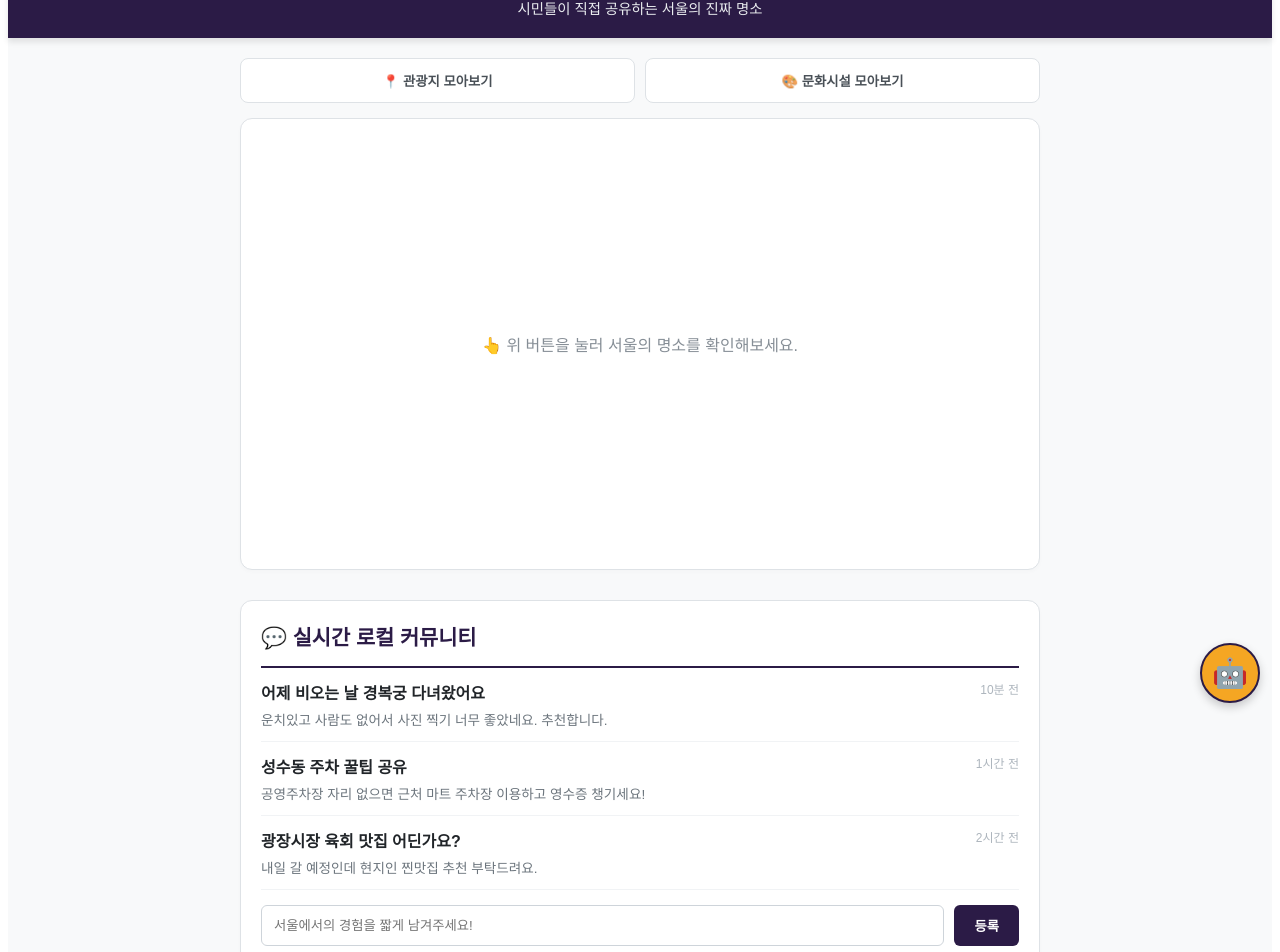
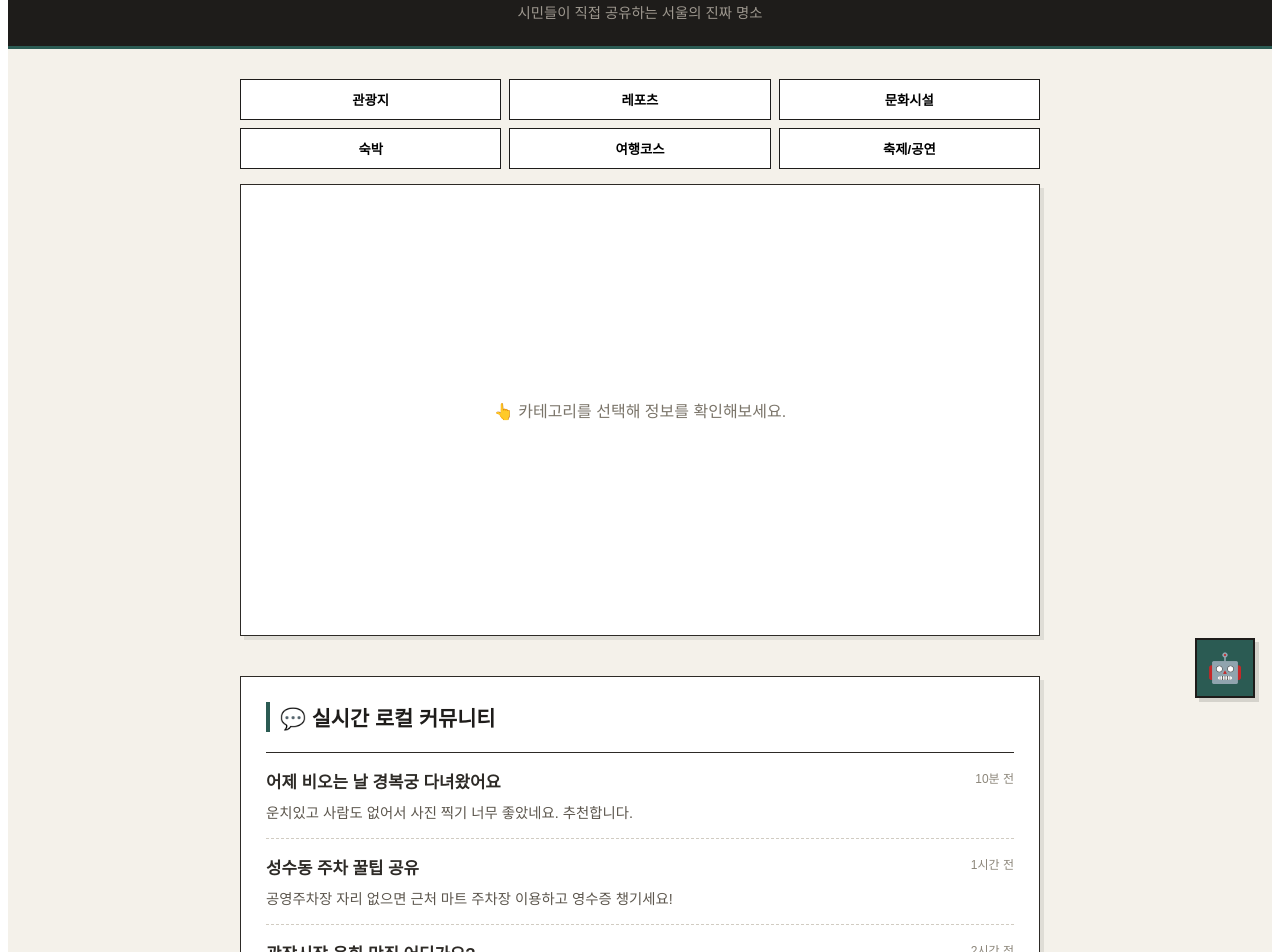
Before and after one commit to ohchanwu/ssaidols, a Vue app in the folder JSON 데이터 지연 로드/ssafy-teamPJT/: page / in a window 1280 px wide. Shown: the part 77-1029 px from the top of the page. Built offline with nearby package versions, Linux system fonts and the light colour scheme.

Commit message:
v5: 항목 구분

```diff
--- a/JSON 데이터 지연 로드/ssafy-teamPJT/index.html
+++ b/JSON 데이터 지연 로드/ssafy-teamPJT/index.html
@@ -1,6 +1,7 @@
 <!DOCTYPE html>
 <html lang="">
   <head>
+    <link href="https://fonts.googleapis.com/css2?family=Playfair+Display:wght@400;700&display=swap" rel="stylesheet">
     <meta charset="UTF-8">
     <link rel="icon" href="/favicon.ico">
     <meta name="viewport" content="width=device-width, initial-scale=1.0">
--- a/JSON 데이터 지연 로드/ssafy-teamPJT/src/App.vue
+++ b/JSON 데이터 지연 로드/ssafy-teamPJT/src/App.vue
@@ -9,25 +9,21 @@
     </header>
 
     <main class="main-content">
-      <!-- 상단 영역: 정보 탐색 (리스트 뷰 & 자체 스크롤) -->
+      <!-- 6개 카테고리 탭 버튼 -->
       <section class="info-section">
-        <div class="tab-buttons">
+        <div class="tab-grid">
           <button
-            :class="{ active: currentTab === '서울_관광지' }"
-            @click="fetchData('서울_관광지')"
+            v-for="cat in categories"
+            :key="cat.file"
+            :class="{ active: currentTab === cat.file }"
+            @click="fetchData(cat.file)"
           >
-            📍 관광지 모아보기
-          </button>
-          <button
-            :class="{ active: currentTab === '서울_문화시설' }"
-            @click="fetchData('서울_문화시설')"
-          >
-            🎨 문화시설 모아보기
+            {{ cat.name }}
           </button>
         </div>
 
-        <!-- 데이터 리스트 컨테이너 (스크롤 고정 영역) -->
-        <div class="list-container">
+        <!-- 데이터 리스트 컨테이너 -->
+        <div class="list-container" id="explore-section">
           <div v-if="isLoading" class="status-box">
             <p>데이터를 불러오는 중입니다...</p>
           </div>
@@ -38,26 +34,24 @@
               <div v-else class="item-img no-img">이미지 없음</div>
 
               <div class="item-info">
-                <span class="item-category">{{ currentTab === '서울_관광지' ? '관광지' : '문화시설' }}</span>
+                <span class="item-category">{{ getCategoryName(currentTab) }}</span>
                 <h3 class="item-title">{{ item.title }}</h3>
-                <p class="item-address">{{ item.addr1 }}</p>
+                <p class="item-address">📍 {{ item.addr1 }}</p>
               </div>
             </div>
           </div>
 
           <div v-else class="status-box empty">
-            <p>👆 위 버튼을 눌러 서울의 명소를 확인해보세요.</p>
+            <p>👆 카테고리를 선택해 정보를 확인해보세요.</p>
           </div>
         </div>
       </section>
 
-      <!-- 하단 영역: 실시간 게시판 -->
+      <!-- 하단: 실시간 게시판 -->
       <section class="board-section">
         <div class="section-header">
           <h2>💬 실시간 로컬 커뮤니티</h2>
         </div>
-
-        <!-- 게시글 리스트 (스크롤 고정) -->
         <div class="board-container">
           <div v-for="post in posts" :key="post.id" class="board-item">
             <div class="board-content">
@@ -67,8 +61,6 @@
             <span class="board-time">{{ post.time }}</span>
           </div>
         </div>
-
-        <!-- 빠른 글쓰기 영역 -->
         <div class="quick-write">
           <input type="text" v-model="newPost" placeholder="서울에서의 경험을 짧게 남겨주세요!" @keyup.enter="addPost" />
           <button @click="addPost">등록</button>
@@ -76,7 +68,7 @@
       </section>
     </main>
 
-    <!-- 우측 하단 챗봇 둥둥이 -->
+    <!-- 챗봇 -->
     <div class="chatbot-floating">
       <div v-if="isChatOpen" class="chat-window">
         <div class="chat-header">
@@ -84,7 +76,7 @@
           <button @click="isChatOpen = false">✕</button>
         </div>
         <div class="chat-body">
-          <p class="bot-msg">안녕하세요! 서울 관광이나 교통편에 대해 무엇이든 물어보세요.</p>
+          <p class="bot-msg">어떤 카테고리가 가장 궁금하신가요?</p>
         </div>
         <div class="chat-input">
           <input type="text" placeholder="질문 입력..." />
@@ -98,6 +90,15 @@
 
 <script setup>
 import { ref } from 'vue';
+
+const categories = [
+  { name: '관광지', file: '서울_관광지' },
+  { name: '레포츠', file: '서울_레포츠' },
+  { name: '문화시설', file: '서울_문화시설' },
+  { name: '숙박', file: '서울_숙박' },
+  { name: '여행코스', file: '서울_여행코스' },
+  { name: '축제/공연', file: '서울_축제공연행사' }
+];
 
 const items = ref([]);
 const isLoading = ref(false);
@@ -114,6 +115,11 @@ const newPost = ref('');
 // 챗봇 상태
 const isChatOpen = ref(false);
 
+const getCategoryName = (file) => {
+  const cat = categories.find(c => c.file === file);
+  return cat ? cat.name : '';
+};
+
 const fetchData = async (fileName) => {
   currentTab.value = fileName;
   isLoading.value = true;
@@ -125,7 +131,7 @@ const fetchData = async (fileName) => {
     const data = await response.json();
     items.value = data.items;
   } catch (error) {
-    console.warn("데이터 로드 실패. 경로를 확인하세요.");
+    console.warn("데이터 로드 실패.");
   } finally {
     isLoading.value = false;
   }
@@ -133,114 +139,106 @@ const fetchData = async (fileName) => {
 
 const addPost = () => {
   if (!newPost.value.trim()) return;
-  posts.value.unshift({
-    id: Date.now(),
-    title: '새로운 로컬 제보',
-    content: newPost.value,
-    time: '방금 전'
-  });
+  posts.value.unshift({ id: Date.now(), title: '새로운 제보', content: newPost.value, time: '방금 전' });
   newPost.value = '';
 };
+
+
 </script>
 
 <style scoped>
-/* 폰트 및 전체 배경 (눈이 편안한 밝은 톤) */
+
 .app-wrapper {
-  background-color: #F8F9FA;
+  background-color: #F4F1EA; /* 따뜻한 한지 톤 */
   min-height: 100vh;
   font-family: 'Pretendard', sans-serif;
-  color: #212529;
+  color: #2D2A26; /* 먹물 같은 딥 차콜 */
   padding-bottom: 80px;
 }
 
-/* 상단 헤더 (딥 퍼플 배경에 흰색/골드 텍스트로 가독성 확보) */
 .header {
-  background-color: #2b1b46; /* 깊은 보라색 */
-  padding: 20px;
+  background-color: #1E1C1A; /* 먹물 차콜 */
+  padding: 24px 20px;
   text-align: center;
-  box-shadow: 0 4px 6px rgba(0,0,0,0.1);
+  border-bottom: 3px solid #2B5B53; /* 차분한 단청 청록색 */
 }
 .header .logo {
-  color: #ffffff;
+  color: #F4F1EA;
   font-size: 1.8rem;
-  font-weight: 800;
+  font-weight: 700;
   margin: 0 0 5px 0;
+  letter-spacing: 2px; /* 정갈한 자간 */
 }
 .header .logo span {
-  color: #F5A623; /* 명시성 높은 옐로우 골드 */
+  color: #2B5B53; /* 청록색 포인트 */
 }
 .header .subtitle {
-  color: #e9ecef;
+  color: #9E988F;
   font-size: 0.9rem;
   margin: 0;
+  font-weight: 300;
 }
 
-/* 메인 컨텐츠 영역 */
 .main-content {
   max-width: 800px;
   margin: 0 auto;
-  padding: 20px;
+  padding: 30px 20px;
   display: flex;
   flex-direction: column;
-  gap: 30px;
+  gap: 40px;
 }
-
-/* --- 상단: 정보 리스트 영역 --- */
-.tab-buttons {
-  display: flex;
-  gap: 10px;
+.tab-grid {
+  display: grid;
+  grid-template-columns: repeat(3, 1fr); /* 3x2 그리드로 깔끔하게 */
+  gap: 8px;
   margin-bottom: 15px;
 }
-.tab-buttons button {
-  flex: 1;
-  background-color: #ffffff;
-  border: 1px solid #dee2e6;
-  padding: 12px;
-  border-radius: 8px;
+.tab-grid button {
+  background: #ffffff;
+  border: 1px solid #1e1c1a;
+  padding: 10px;
   font-weight: 600;
-  color: #495057;
   cursor: pointer;
   transition: all 0.2s;
 }
-.tab-buttons button.active {
-  background-color: #F5A623;
-  color: #2b1b46;
-  border-color: #F5A623;
+.tab-grid button.active {
+  background: #2B5B53;
+  color: white;
 }
 
-/* 🔥 핵심: 스크롤이 고정된 리스트 컨테이너 */
 .list-container {
-  background: #ffffff;
-  border: 1px solid #dee2e6;
-  border-radius: 12px;
-  height: 450px; /* 높이 고정! 이 안에서만 스크롤됨 */
+  background: #FFFFFF;
+  border: 1px solid #2D2A26; /* 진한 먹물 테두리 */
+  border-radius: 0; /* 직각 */
+  height: 450px;
   overflow-y: auto;
-  box-shadow: 0 2px 4px rgba(0,0,0,0.02);
+  box-shadow: 4px 4px 0px rgba(45, 42, 38, 0.1); /* 전통 가구 느낌의 솔리드 그림자 */
 }
 .list-item {
   display: flex;
-  padding: 15px;
-  border-bottom: 1px solid #f1f3f5;
+  padding: 20px;
+  border-bottom: 1px solid #E5E1D8;
   transition: background-color 0.2s;
 }
 .list-item:hover {
-  background-color: #f8f9fa;
+  background-color: #FAF9F6;
 }
 .item-img {
-  width: 80px;
-  height: 80px;
-  border-radius: 8px;
+  width: 90px;
+  height: 90px;
+  border-radius: 0; /* 직각 이미지 */
   object-fit: cover;
   flex-shrink: 0;
-  margin-right: 15px;
+  margin-right: 20px;
+  border: 1px solid #E5E1D8;
 }
 .no-img {
-  background-color: #e9ecef;
+  background-color: #E5E1D8;
   display: flex;
   align-items: center;
   justify-content: center;
-  font-size: 0.7rem;
-  color: #adb5bd;
+  font-size: 0.75rem;
+  color: #8C867A;
 }
 .item-info {
   display: flex;
@@ -248,20 +246,21 @@ const addPost = () => {
   justify-content: center;
 }
 .item-category {
-  font-size: 0.7rem;
-  color: #F5A623;
+  font-size: 0.75rem;
+  color: #2B5B53;
   font-weight: 700;
-  margin-bottom: 4px;
+  margin-bottom: 6px;
+  letter-spacing: 1px;
 }
 .item-title {
-  font-size: 1.1rem;
+  font-size: 1.15rem;
   font-weight: 700;
-  margin: 0 0 5px 0;
-  color: #212529;
+  margin: 0 0 8px 0;
+  color: #2D2A26;
 }
 .item-address {
   font-size: 0.85rem;
-  color: #6c757d;
+  color: #7A7469;
   margin: 0;
 }
 .status-box {
@@ -269,87 +268,92 @@ const addPost = () => {
   display: flex;
   align-items: center;
   justify-content: center;
-  color: #868e96;
+  color: #7A7469;
 }
 
-/* --- 하단: 커뮤니티 게시판 영역 --- */
 .board-section {
-  background: #ffffff;
-  border: 1px solid #dee2e6;
-  border-radius: 12px;
-  padding: 20px;
-  box-shadow: 0 2px 4px rgba(0,0,0,0.02);
+  background: #FFFFFF;
+  border: 1px solid #2D2A26;
+  border-radius: 0; /* 직각 */
+  padding: 25px;
+  box-shadow: 4px 4px 0px rgba(45, 42, 38, 0.1);
 }
 .section-header h2 {
   font-size: 1.3rem;
-  color: #2b1b46;
-  margin: 0 0 15px 0;
+  color: #1E1C1A;
+  margin: 0 0 20px 0;
+  border-left: 4px solid #2B5B53;
+  padding-left: 10px;
 }
 .board-container {
-  max-height: 250px; /* 게시판도 뷰 높이 고정 */
+  max-height: 250px;
   overflow-y: auto;
-  border-top: 2px solid #2b1b46;
-  margin-bottom: 15px;
+  border-top: 1px solid #2D2A26;
+  margin-bottom: 20px;
 }
 .board-item {
   display: flex;
   justify-content: space-between;
   align-items: flex-start;
-  padding: 12px 0;
-  border-bottom: 1px solid #f1f3f5;
+  padding: 16px 0;
+  border-bottom: 1px dashed #D1CCC2; /* 점선으로 전통적인 느낌 부각 */
 }
 .board-content h4 {
-  margin: 0 0 5px 0;
-  font-size: 1rem;
-  color: #212529;
+  margin: 0 0 8px 0;
+  font-size: 1.05rem;
+  color: #2D2A26;
 }
 .board-content p {
   margin: 0;
-  font-size: 0.85rem;
-  color: #6c757d;
+  font-size: 0.9rem;
+  color: #5C564D;
   overflow: hidden;
   text-overflow: ellipsis;
   display: -webkit-box;
-  -webkit-line-clamp: 1; /* 한 줄만 표시 */
+  -webkit-line-clamp: 1;
   -webkit-box-orient: vertical;
 }
 .board-time {
   font-size: 0.75rem;
-  color: #adb5bd;
+  color: #8C867A;
   white-space: nowrap;
-  margin-left: 10px;
+  margin-left: 15px;
 }
 
-/* 빠른 글쓰기 인풋 */
 .quick-write {
   display: flex;
   gap: 10px;
 }
 .quick-write input {
   flex: 1;
-  padding: 12px;
-  border: 1px solid #ced4da;
-  border-radius: 6px;
+  padding: 12px 15px;
+  border: 1px solid #C4BEB1;
+  border-radius: 0; /* 직각 */
   outline: none;
+  background-color: #FAF9F6;
+  color: #2D2A26;
 }
 .quick-write input:focus {
-  border-color: #2b1b46;
+  border-color: #2B5B53;
 }
 .quick-write button {
-  background-color: #2b1b46;
-  color: white;
+  background-color: #1E1C1A;
+  color: #F4F1EA;
   border: none;
-  padding: 0 20px;
-  border-radius: 6px;
+  padding: 0 25px;
+  border-radius: 0; /* 직각 */
   font-weight: bold;
   cursor: pointer;
+  transition: background-color 0.2s;
+}
+.quick-write button:hover {
+  background-color: #2B5B53;
 }
 
-/* 우측 하단 챗봇 */
 .chatbot-floating {
   position: fixed;
-  bottom: 20px;
-  right: 20px;
+  bottom: 25px;
+  right: 25px;
   z-index: 100;
   display: flex;
   flex-direction: column;
@@ -358,65 +362,76 @@ const addPost = () => {
 .chat-btn {
   width: 60px;
   height: 60px;
-  border-radius: 50%;
-  background-color: #F5A623;
-  border: 2px solid #2b1b46;
+  border-radius: 0; /* 동그라미 대신 도장(낙관) 느낌의 사각형 */
+  background-color: #2B5B53;
+  border: 2px solid #1E1C1A;
   font-size: 1.8rem;
   cursor: pointer;
-  box-shadow: 0 4px 10px rgba(0,0,0,0.2);
+  box-shadow: 4px 4px 0px rgba(45, 42, 38, 0.15);
+  transition: transform 0.1s;
+}
+.chat-btn:active {
+  transform: translate(2px, 2px);
+  box-shadow: 2px 2px 0px rgba(45, 42, 38, 0.15);
 }
 .chat-window {
-  width: 300px;
-  background: white;
-  border: 1px solid #2b1b46;
-  border-radius: 12px;
+  width: 320px;
+  background: #FFFFFF;
+  border: 2px solid #2D2A26;
+  border-radius: 0; /* 직각 */
   overflow: hidden;
-  margin-bottom: 10px;
-  box-shadow: 0 5px 15px rgba(0,0,0,0.2);
+  margin-bottom: 15px;
+  box-shadow: 6px 6px 0px rgba(45, 42, 38, 0.1);
 }
 .chat-header {
-  background: #2b1b46;
-  color: white;
-  padding: 10px 15px;
+  background: #1E1C1A;
+  color: #F4F1EA;
+  padding: 12px 20px;
   display: flex;
   justify-content: space-between;
   font-weight: bold;
+  border-bottom: 2px solid #2B5B53;
 }
 .chat-header button {
   background: none;
   border: none;
-  color: white;
+  color: #F4F1EA;
   cursor: pointer;
+  font-size: 1.2rem;
 }
 .chat-body {
-  padding: 15px;
-  background: #f8f9fa;
-  min-height: 150px;
+  padding: 20px;
+  background: #F4F1EA;
+  min-height: 180px;
 }
 .bot-msg {
-  background: white;
-  padding: 10px;
-  border-radius: 8px;
-  border: 1px solid #e9ecef;
+  background: #FFFFFF;
+  padding: 12px 15px;
+  border-radius: 0; /* 직각 말풍선 */
+  border: 1px solid #D1CCC2;
   font-size: 0.9rem;
   margin: 0;
+  color: #2D2A26;
+  border-left: 3px solid #2B5B53;
 }
 .chat-input {
   display: flex;
-  border-top: 1px solid #e9ecef;
+  border-top: 1px solid #D1CCC2;
 }
 .chat-input input {
   flex: 1;
-  padding: 10px;
+  padding: 12px 15px;
   border: none;
   outline: none;
+  background: #FFFFFF;
 }
 .chat-input button {
-  background: #F5A623;
+  background: #2B5B53;
   border: none;
-  color: #2b1b46;
+  border-left: 1px solid #D1CCC2;
+  color: #F4F1EA;
   font-weight: bold;
-  padding: 0 15px;
+  padding: 0 20px;
   cursor: pointer;
 }
 </style>
```
